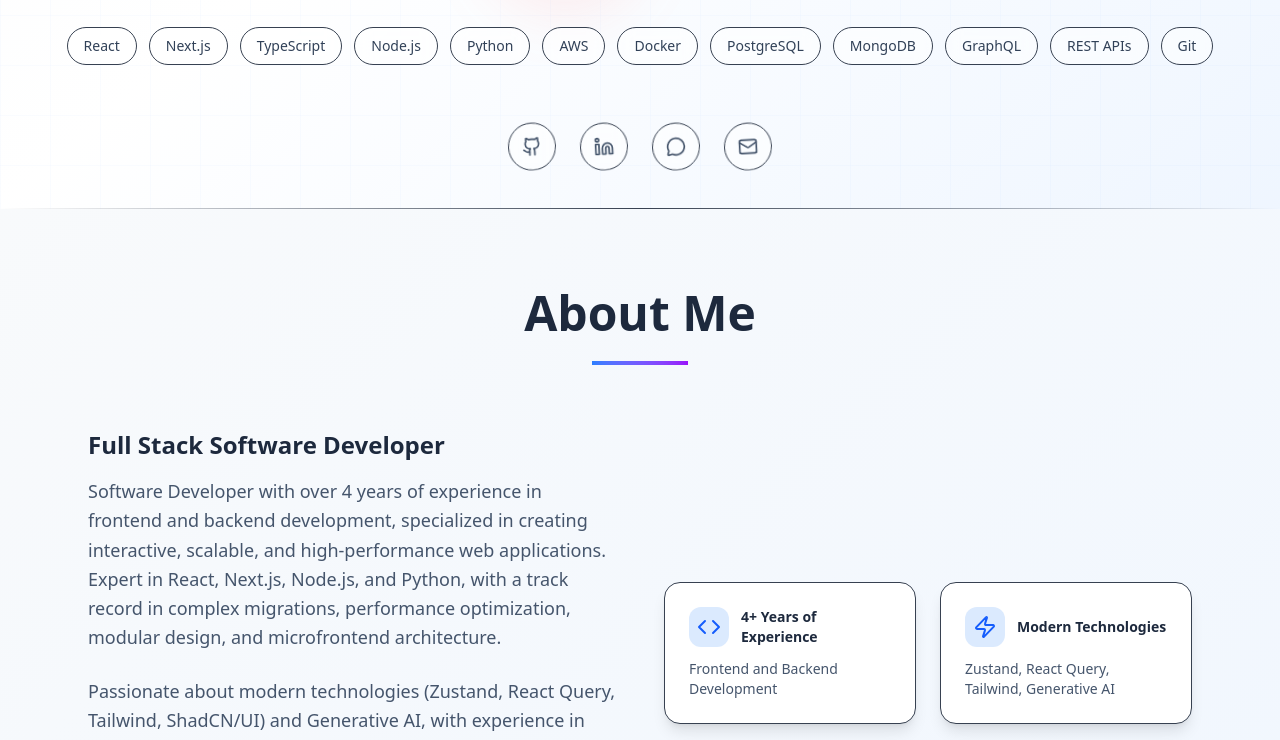
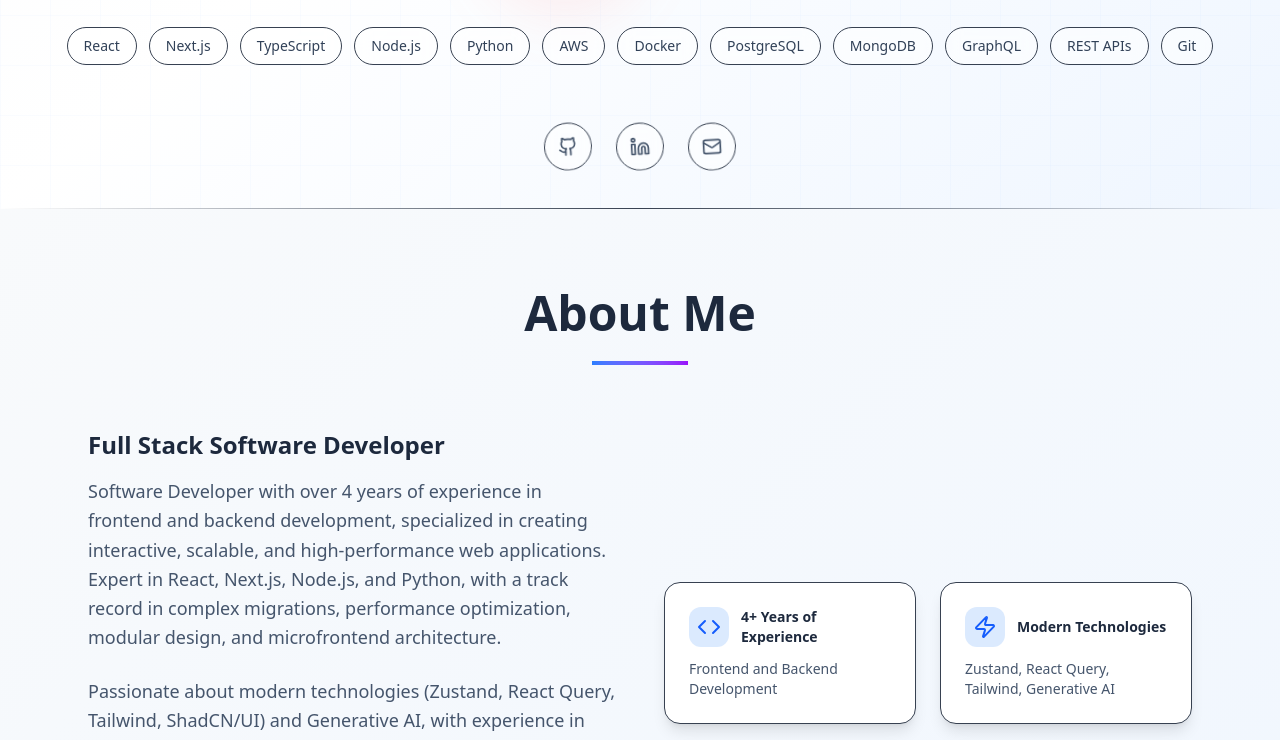
Before and after one commit to paulo1403/portfolio-web, a Next.js app: page /en in a window 1280 px wide. Shown: the part 885-1625 px from the top of the page. Built offline with nearby package versions, Linux system fonts and the light colour scheme.

Commit message:
refactor(contact): remove WhatsApp contact option and update messaging
The WhatsApp contact option was removed from all sections (Footer, Hero, and Contact) to streamline communication channels. Updated contact instructions to direct users to email for urgent inquiries instead of WhatsApp.

```diff
--- a/components/ContactSection.tsx
+++ b/components/ContactSection.tsx
@@ -5,12 +5,10 @@ import { useState } from "react";
 import emailjs from "@emailjs/browser";
 import {
   Mail,
-  Phone,
   MapPin,
   Send,
   Linkedin,
   Github,
-  MessageCircle,
   CheckCircle,
   AlertCircle,
 } from "lucide-react";
@@ -53,13 +51,6 @@ export default function ContactSection({ dict, lang }: ContactSectionProps) {
       color: "blue",
     },
     {
-      icon: <Phone className="w-5 h-5" />,
-      label: lang === "es" ? "Teléfono" : "Phone",
-      value: "+51 999-195-557",
-      href: "tel:+51999195557",
-      color: "green",
-    },
-    {
       icon: <MapPin className="w-5 h-5" />,
       label: lang === "es" ? "Ubicación" : "Location",
       value: "Lima, Perú",
@@ -80,12 +71,6 @@ export default function ContactSection({ dict, lang }: ContactSectionProps) {
       label: "GitHub",
       href: "https://github.com/paulo1403",
       color: "gray",
-    },
-    {
-      icon: <MessageCircle className="w-5 h-5" />,
-      label: "WhatsApp",
-      href: "https://wa.me/51999195557",
-      color: "green",
     },
   ];
 
@@ -384,7 +369,6 @@ export default function ContactSection({ dict, lang }: ContactSectionProps) {
                       <p className="text-sm opacity-80">
                         {social.label === "LinkedIn" && "paulollanoscolchado"}
                         {social.label === "GitHub" && "paulo1403"}
-                        {social.label === "WhatsApp" && "+51 999-195-557"}
                       </p>
                     </div>
                   </motion.a>
@@ -402,8 +386,8 @@ export default function ContactSection({ dict, lang }: ContactSectionProps) {
               </h4>
               <p className="opacity-90">
                 {lang === "es"
-                  ? "Normalmente respondo en menos de 24 horas. Para consultas urgentes, puedes contactarme directamente por WhatsApp."
-                  : "I usually reply in less than 24 hours. For urgent inquiries, you can contact me directly via WhatsApp."}
+                  ? "Normalmente respondo en menos de 24 horas. Para consultas urgentes, por favor escríbeme por correo."
+                  : "I usually reply in less than 24 hours. For urgent inquiries, please email me."}
               </p>
             </motion.div>
           </motion.div>
--- a/components/Footer.tsx
+++ b/components/Footer.tsx
@@ -1,7 +1,7 @@
 "use client";
 
 import { motion } from "framer-motion";
-import { Heart, Github, Linkedin, Mail, MessageCircle } from "lucide-react";
+import { Heart, Github, Linkedin, Mail } from "lucide-react";
 
 interface FooterProps {
   lang: string;
@@ -23,11 +23,6 @@ export default function Footer({ lang }: FooterProps) {
       icon: <Mail className="w-5 h-5" />,
       href: "mailto:paulollanosc@gmail.com",
       label: "Email",
-    },
-    {
-      icon: <MessageCircle className="w-5 h-5" />,
-      href: "https://wa.me/51999195557",
-      label: "WhatsApp",
     },
   ];
 
--- a/components/HeroSection.tsx
+++ b/components/HeroSection.tsx
@@ -4,7 +4,7 @@ import { useState, useEffect } from "react";
 import { motion, useScroll, useTransform } from "framer-motion";
 import { format } from "date-fns";
 import { es, enUS } from "date-fns/locale";
-import { Github, Linkedin, Mail, MessageCircle } from "lucide-react";
+import { Github, Linkedin, Mail } from "lucide-react";
 import Image from "next/image";
 
 const skills = [
@@ -29,7 +29,6 @@ const socialLinks = [
       href: "https://linkedin.com/in/paulollanoscolchado",
       icon: Linkedin,
     },
-  { name: "WhatsApp", href: "https://wa.me/51999195557", icon: MessageCircle },
   { name: "Email", href: "mailto:paulollanosc@gmail.com", icon: Mail },
 ];
 
```
Lines whose indentation alone changed are shown as unchanged.
